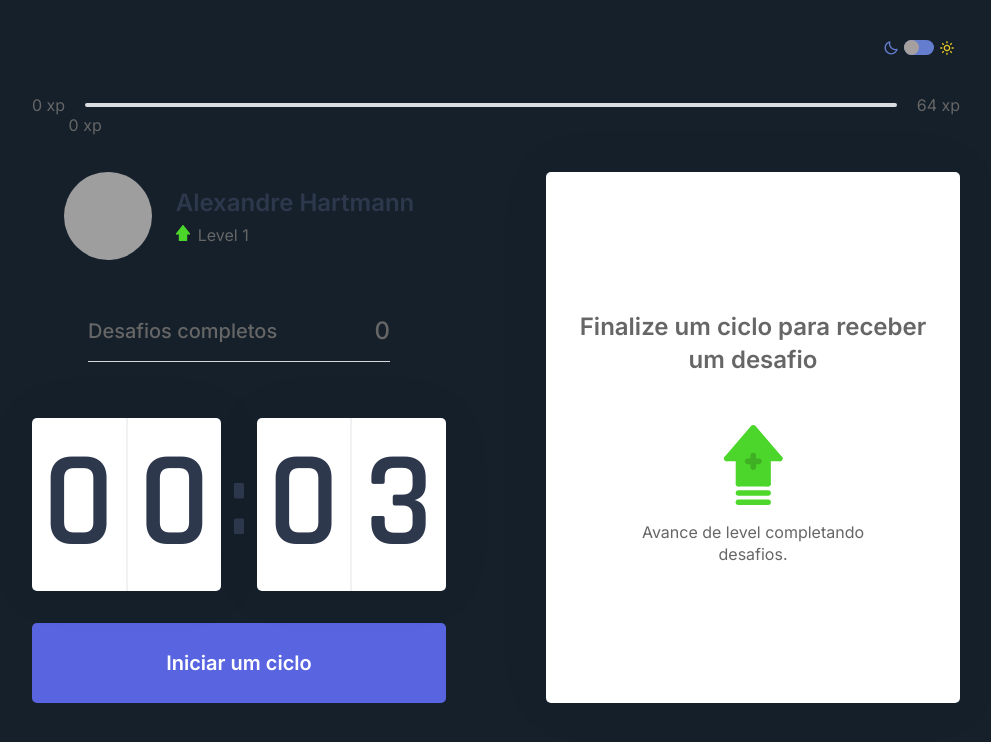
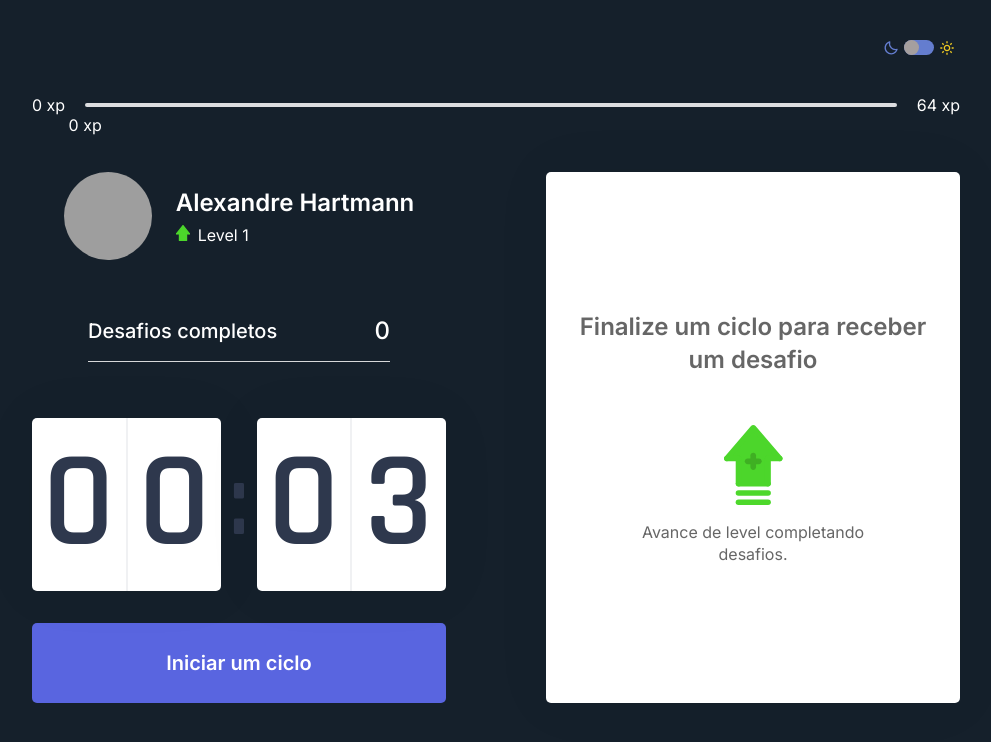
Before and after one commit to alexandrehrt/move-it-next-level-week-4, a Next.js app: page / in a window 1280 px wide. Both pictures are taken after a click on the element 1070 px from the left and 47 px from the top of the page. Shown: the top 742 px of the page, without its empty margins (144-1135 px from the left). Built offline with nearby package versions, Linux system fonts and the light colour scheme; grey boxes are pictures that could not be loaded.

Commit message:
persisted theme on localstorage

```diff
--- a/src/components/ChallengeBox.tsx
+++ b/src/components/ChallengeBox.tsx
@@ -14,7 +14,7 @@ export function ChallengeBox() {
           <main>
             <img src={`icons/${activeChallenge.type}.svg`} />
             <strong>Novo desafio</strong>
-            <p>{activeChallenge.description}</p>
+            <p className='textFont'>{activeChallenge.description}</p>
           </main>
 
           <footer>
@@ -36,8 +36,8 @@ export function ChallengeBox() {
         </div>
       ) : (
         <div className={styles.challengeNotActive}>
-          <strong>Finalize um ciclo para receber um desafio</strong>
-          <p>
+          <strong className='textFont'>Finalize um ciclo para receber um desafio</strong>
+          <p className="textFont">
             <img src="icons/level-up.svg" alt="Level Up"/>
             Avance de level completando desafios.
           </p>
--- a/src/components/Profile.tsx
+++ b/src/components/Profile.tsx
@@ -5,7 +5,7 @@ export function Profile() {
     <div className={styles.profileContainer}>
       <img src='https://github.com/alexandrehrt.png' alt='Alexandre' />
       <div>
-        <strong>Alexandre Hartmann</strong>
+        <strong className="profileName">Alexandre Hartmann</strong>
         <p>
           <img src="icons/level.svg" alt="Level"/>
           Level 1
--- a/src/pages/index.tsx
+++ b/src/pages/index.tsx
@@ -12,11 +12,22 @@ import styles from '../styles/pages/Home.module.css';
 import { useEffect, useState } from 'react';
 
 export default function Home() {
-  const [theme, setTheme] = useState(true);
+  const [darkMode, setDarkMode] = useState(false);
+
+  // Verificar o tema atual no localstorage
+  useEffect(() => {
+    const json = localStorage.getItem('site-dark-mode');
+    const currentMode = JSON.parse(json);
+    currentMode ? setDarkMode(true) : setDarkMode(false);
+  }, []);
 
   useEffect(() => {
-    !theme ? document.body.classList.add('dark') : document.body.classList.remove("dark");
-  }, [theme])
+    darkMode ? document.body.classList.add('dark') : document.body.classList.remove("dark");
+
+    // salvar o tema no localstorage
+    const json = JSON.stringify(darkMode);
+    localStorage.setItem('site-dark-mode', json);
+  }, [darkMode])
 
   return (
     <div className={styles.container}>
@@ -28,8 +39,8 @@ export default function Home() {
         <BiMoon color="#647dcf"/>
         <Switch
           className={styles.switch}
-          onChange={() => setTheme(!theme)}
-          checked={theme}
+          onChange={() => setDarkMode(!darkMode)}
+          checked={!darkMode}
           checkedIcon={false}
           uncheckedIcon={false}
           height={15}
--- a/src/styles/global.css
+++ b/src/styles/global.css
@@ -6,7 +6,8 @@
 
 :root {
   --white: #fff;
-  --background: #f2f3f5;
+  --background-light: #f2f3f5;
+  --background-dark: #15202b;
   --gray-line: #dcdde0;
   --text: #666666;
   --text-highlight: #b3b9ff;
@@ -22,25 +23,22 @@ html {
   font-size: 62.5%;
 }
 
-/* @media (max-width: 1080px) {
-  html {
-    font-size: 1.5rem;
-  }
-}
-
-@media (max-width: 720px) {
-  html {
-    font-size: 1.4rem;
-  }
-} */
-
 body {
-  background-color: var(--background);
+  background-color: var(--background-light);
   color: var(--text);
 }
 
 .dark {
-  background: #15202b;
+  background: var(--background-dark);
+  color: var(--white);
+}
+
+.dark .profileName {
+  color: var(--white);
+}
+
+.dark .textFont {
+  color: var(--text);
 }
 
 body,
```
